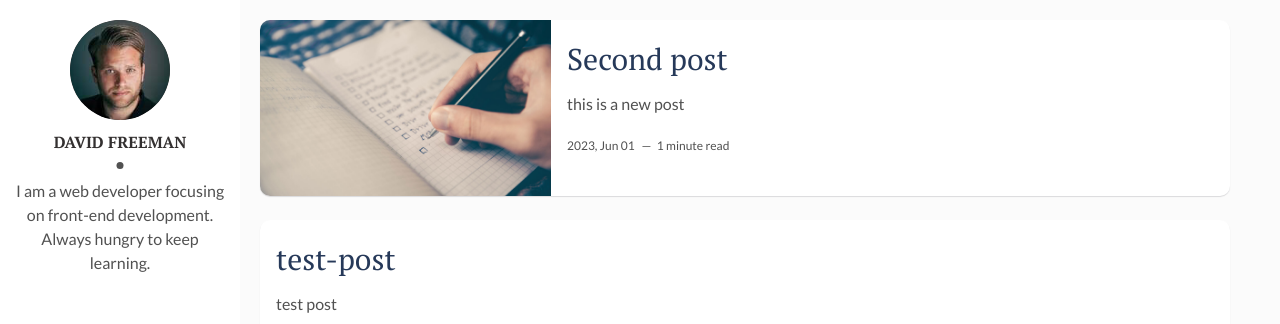
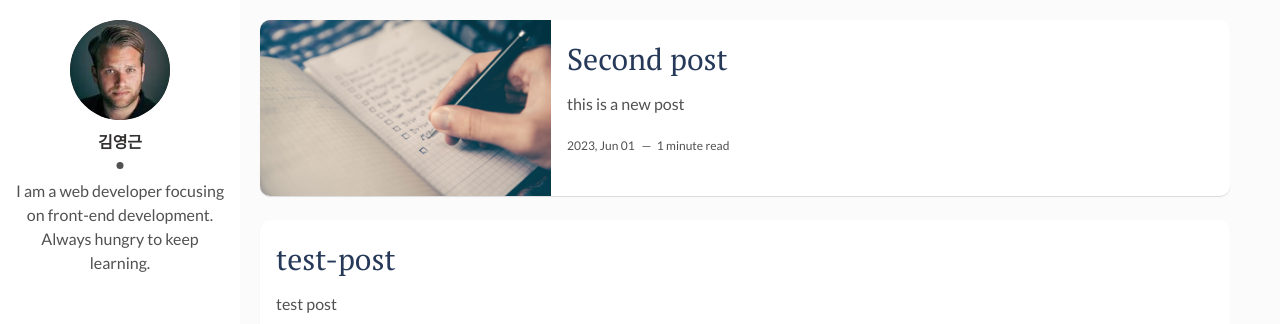
Before and after one commit to panorama713/gitblog_hello3, a Jekyll site: the page built from index.html, in a window 1280 px wide. Shown: the top 324 px of the page. Built offline with Jekyll 4.4.1, drawn with Linux system fonts in a browser that asks for light colours; the list of posts is cut into pages by our own code.

Commit message:
Update main.html

```diff
--- a/_layouts/main.html
+++ b/_layouts/main.html
@@ -8,7 +8,7 @@ layout: default
       <div class="cover-author-image">
         <a href="{{site.baseurl}}/"><img src="{{site.baseurl}}/assets/img/{% if site.author-img %}{{site.author-img}}{% endif %}" alt="{{site.author}}"></a>
       </div>
-      <div class="author-name">{{site.author}}</div>
+      <div class="author-name">김영근</div>
       <p>{{site.about-author}}</p>
     </div>
   </header> <!-- End Header -->
```
